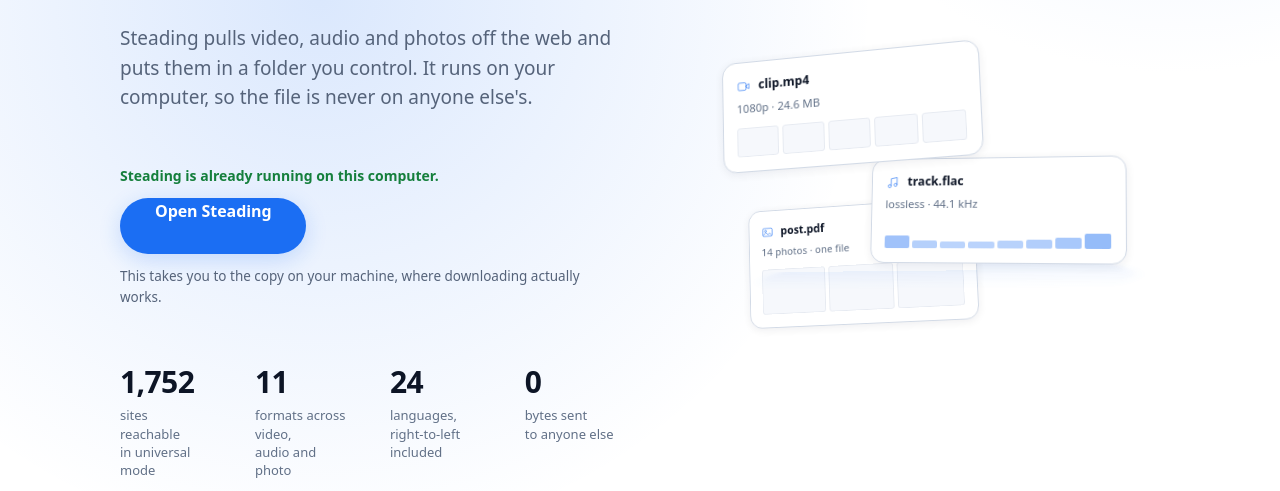
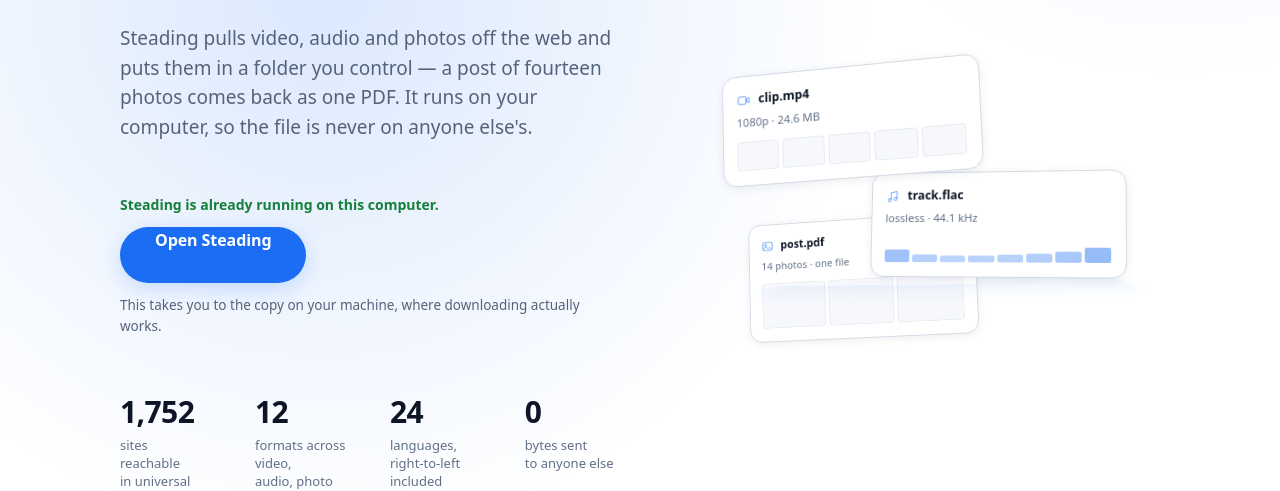
Before and after one commit to bryankwandou/steading, a website with bundled scripts: page public/index.html in a window 1280 px wide. Shown: the part 320-811 px from the top of the page. Built offline with nearby package versions, Linux system fonts and the light colour scheme; files whose address does not match are found by name.

Commit message:
Correct the format count, and name what PDF does
The landing said eleven formats. Twelve shipped once pdf landed, and a page
claiming a number smaller than the product's own is the kind of thing a reader
checks first. The hero now also says what the twelfth one is for: a post of
fourteen photos comes back as one file, which is the part no other line on the
page was carrying.

Also: the Vercel project is renamed from larder to steading, and
ssoProtection is off rather than all_except_custom_domains -- the deployment
URLs were redirecting to vercel.com/sso-api, so every link but the production
domain was unopenable.

```diff
--- a/public/index.html
+++ b/public/index.html
@@ -69,7 +69,8 @@
       <h1 class="hero-h1">Keep your own copy.</h1>
       <p class="hero-lede">
         Steading pulls video, audio and photos off the web and puts them in a folder you
-        control. It runs on your computer, so the file is never on anyone else's.
+        control &mdash; a post of fourteen photos comes back as one PDF. It runs on your
+        computer, so the file is never on anyone else's.
       </p>
 
       <!-- Shown only while a session is actually running. For someone who cannot open a
@@ -107,8 +108,8 @@
           <dd>sites reachable<br>in universal mode</dd>
         </div>
         <div class="hero-fact">
-          <dt>11</dt>
-          <dd>formats across video,<br>audio and photo</dd>
+          <dt>12</dt>
+          <dd>formats across video,<br>audio, photo and PDF</dd>
         </div>
         <div class="hero-fact">
           <dt>24</dt>
```
